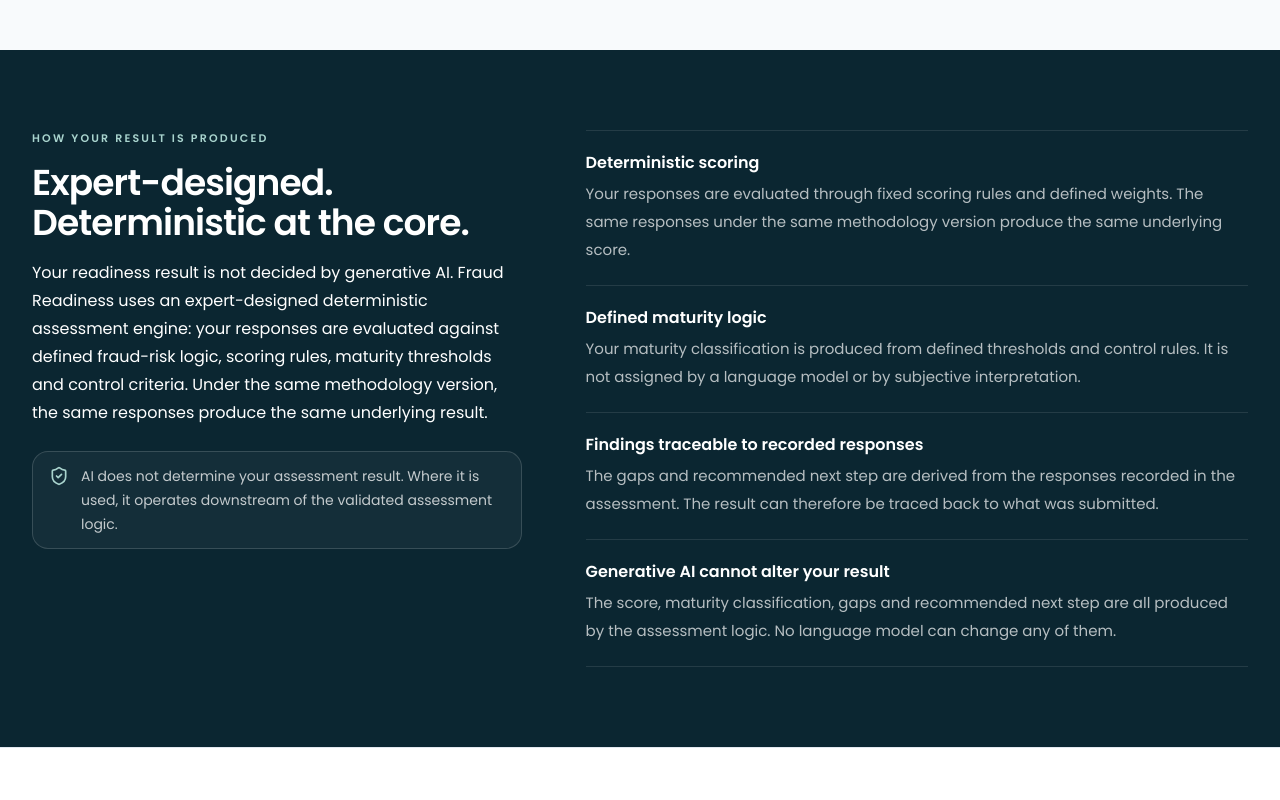
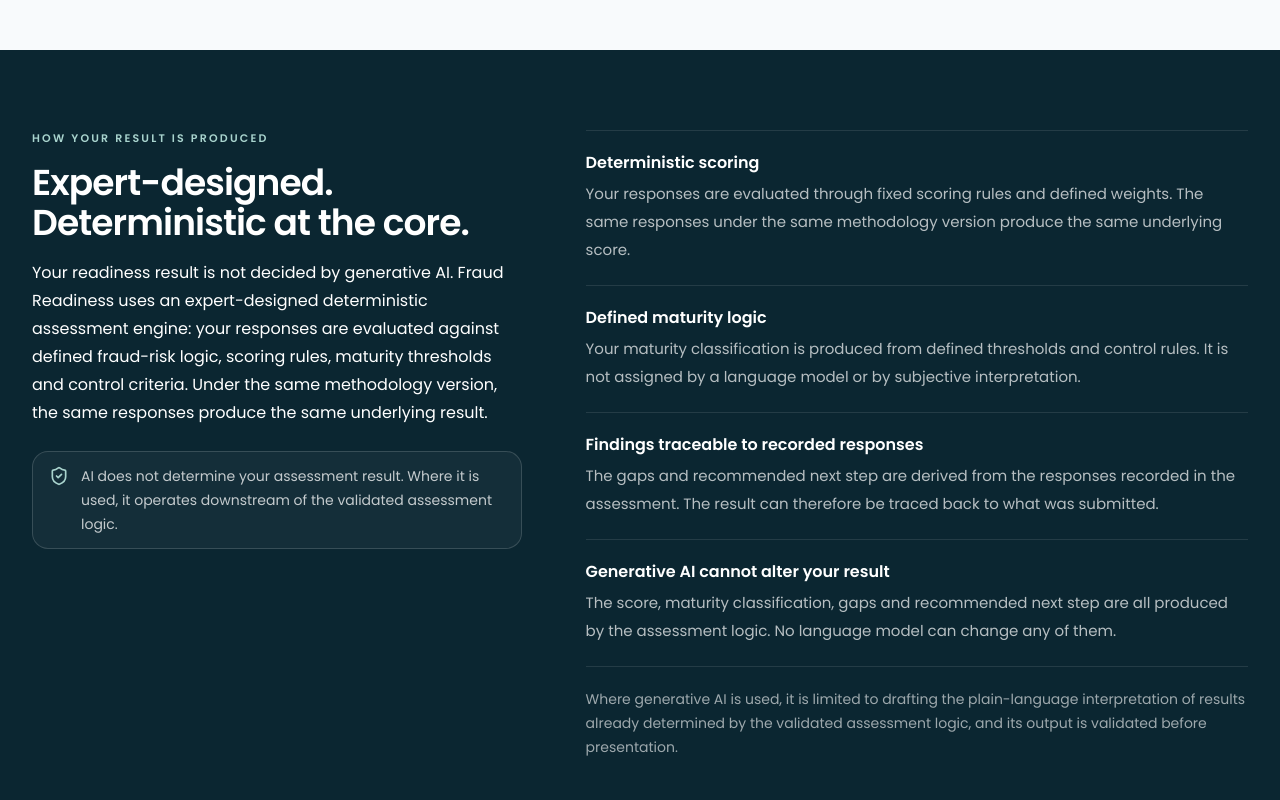
Before and after one commit to Tondani1995/mk-fraud-readiness-score, a Next.js app: page /ai-fraud-readiness in a window 1280 px wide. Shown: the part 6160-6960 px from the top of the page. Built offline with nearby package versions, Linux system fonts and the light colour scheme; no server answers.

Commit message:
fix: publish concise methodology disclosure

```diff
--- a/src/components/website/MethodologyTrust.tsx
+++ b/src/components/website/MethodologyTrust.tsx
@@ -1,5 +1,5 @@
 import { ShieldCheck } from 'lucide-react';
-import { METHODOLOGY_HEADLINE, METHODOLOGY_POINTS, METHODOLOGY_SUMMARY } from '@/lib/website/methodology';
+import { METHODOLOGY_AI_DISCLOSURE, METHODOLOGY_HEADLINE, METHODOLOGY_POINTS, METHODOLOGY_SUMMARY } from '@/lib/website/methodology';
 
 /**
  * "How your result is produced": the public methodology statement for Fraud Readiness.
@@ -35,6 +35,7 @@ export default function MethodologyTrust({ tone = 'light' }: { tone?: 'light' |
             </p>
           </div>
 
+          <div>
             <dl className={`divide-y ${dark ? 'divide-white/10 border-y border-white/10' : 'divide-slate-200 border-y border-slate-200'}`}>
               {METHODOLOGY_POINTS.map((point) => (
                 <div key={point.title} className="py-4 sm:py-5">
@@ -43,6 +44,8 @@ export default function MethodologyTrust({ tone = 'light' }: { tone?: 'light' |
                 </div>
               ))}
             </dl>
+            <p className={`mt-5 text-sm leading-6 ${dark ? 'text-white/60' : 'text-slate-500'}`}>{METHODOLOGY_AI_DISCLOSURE}</p>
+          </div>
         </div>
       </div>
     </section>
```
Lines whose indentation alone changed are shown as unchanged.
